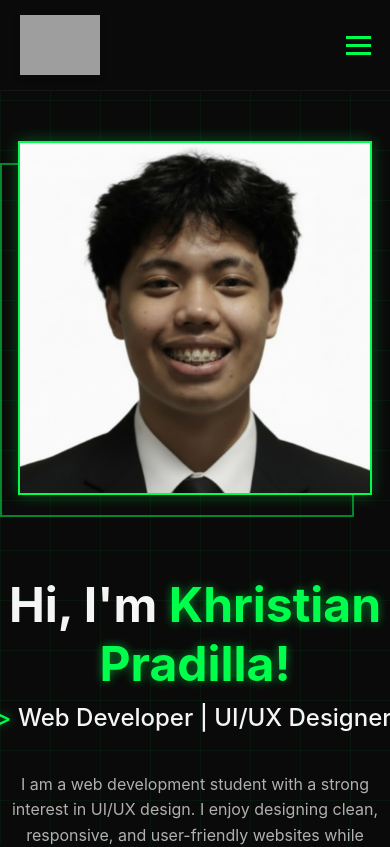
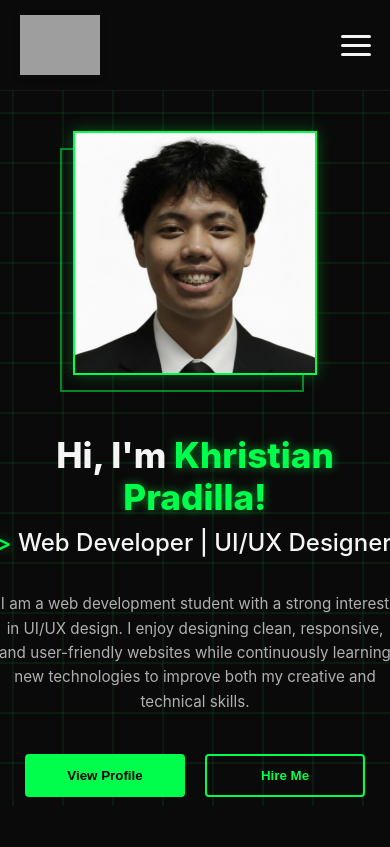
Before and after one commit to KGrahhh/WDFOL-Portfolio, an Angular app: page / in a window 390 px wide. Shown: the top 847 px of the page. Built offline with nearby package versions, Linux system fonts and the light colour scheme; grey boxes are pictures that could not be loaded.

Commit message:
Adjustments on MobileViewPort

```diff
--- a/src/app/components/navbar/navbar.css
+++ b/src/app/components/navbar/navbar.css
@@ -1,3 +1,10 @@
+/* --- VARIABLES --- */
+:root {
+  --bg-main: #ffffff;
+  --text-main: #333333;
+  --accent-color: #ff8c00;
+}
+
 /* --- NAVBAR CONTAINER --- */
 .navbar {
   display: flex;
@@ -7,6 +14,9 @@
   background-color: var(--bg-main);
   border-bottom: 1px solid rgba(128, 128, 128, 0.1);
   transition: background-color 0.3s ease;
+  position: sticky; /* Keeps the nav at the top while scrolling */
+  top: 0;
+  z-index: 1000;
 }
 
 /* --- LOGO --- */
@@ -14,43 +24,33 @@
   height: 135px;
   width: auto;
   display: block;
-  /* Adds a subtle depth to the PNG shape */
   filter: drop-shadow(0px 2px 4px rgba(0, 0, 0, 0.1));
-  /* Added a cubic-bezier for a more professional, "snappy" feel */
   transition: all 0.4s cubic-bezier(0.175, 0.885, 0.32, 1.275);
 }
 
-/* --- LOGO HOVER EFFECT --- */
 .logo-link:hover .nav-logo {
-  /* Scales up and lifts the logo slightly */
   transform: scale(1.1) translateY(-5px);
-  /* Creates a glowing aura using your theme's accent color */
   filter: drop-shadow(0px 10px 15px var(--accent-color));
 }
 
-/* --- NAV LINKS --- */
+/* --- NAV LINKS (Desktop) --- */
 .nav-links {
   list-style: none;
   display: flex;
   gap: 30px;
   margin: 0;
+  padding: 0;
 }
 
 .nav-links a {
   color: var(--text-main);
   text-decoration: none;
   font-weight: 500;
-  position: relative; /* Required for the absolute underline */
+  position: relative;
   padding: 5px 0;
   transition: color 0.3s ease;
 }
 
-.nav-links a.active {
-  color: var(--accent-color);
-  border-bottom: 2px solid var(--accent-color);
-}
-
-/* Create the underline using a pseudo-element */
 .nav-links a::after {
   content: '';
   position: absolute;
@@ -63,48 +63,85 @@
   transform: translateX(-50%);
 }
 
-.nav-links a:hover {
+.nav-links a:hover, .nav-links a.active {
   color: var(--accent-color);
 }
 
-.nav-links a:hover::after {
+.nav-links a:hover::after, .nav-links a.active::after {
   width: 100%;
 }
 
-.nav-links a.active::after {
-  width: 100%;
+/* --- BURGER TOGGLE LOGIC --- */
+.menu-toggle {
+  display: none;
 }
 
-/* --- THEME TOGGLE BUTTON --- */
-.theme-toggle {
-  margin-left: 20px;
-  padding: 5px 10px;
-  background-color: var(--accent-color);
-  color: #fff;
-  border: none;
+.burger-label {
+  display: none; /* Hidden on desktop */
+  flex-direction: column;
+  justify-content: space-between;
+  width: 30px;
+  height: 21px;
   cursor: pointer;
-  border-radius: 5px;
-  font-weight: 500;
-  transition: background-color 0.3s ease;
+  z-index: 1001; /* Above the menu links */
 }
 
-.theme-toggle:hover {
-  background-color: darkorange;
+.burger-label span {
+  display: block;
+  height: 3px;
+  width: 100%;
+  background-color: var(--text-main);
+  border-radius: 3px;
+  transition: all 0.3s ease-in-out;
 }
 
-/* --- MOBILE RESPONSIVE --- */
+/* --- BURGER X ANIMATION --- */
+.menu-toggle:checked + .burger-label span:nth-child(1) {
+  transform: translateY(9px) rotate(45deg);
+}
+
+.menu-toggle:checked + .burger-label span:nth-child(2) {
+  opacity: 0;
+  transform: translateX(-10px);
+}
+
+.menu-toggle:checked + .burger-label span:nth-child(3) {
+  transform: translateY(-9px) rotate(-45deg);
+}
+
+/* --- MOBILE RESPONSIVE (TOP DROPDOWN) --- */
 @media (max-width: 768px) {
   .nav-logo {
     height: 60px;
   }
+
   .navbar {
     padding: 10px 5%;
   }
+
+  .burger-label {
+    display: flex;
+  }
+
+  /* Slide down from top */
   .nav-links {
-    gap: 15px;
+    position: fixed;
+    top: -100%; /* Hidden above the screen */
+    left: 0;
+    width: 100%;
+    height: auto;
+    padding: 100px 0 40px 0; /* Space for the logo/burger */
+    background-color: var(--bg-main);
+    flex-direction: column;
+    align-items: center;
+    gap: 25px;
+    transition: top 0.5s cubic-bezier(0.77, 0.2, 0.05, 1);
+    box-shadow: 0 10px 20px rgba(0, 0, 0, 0.1);
+    z-index: 999;
   }
-  .theme-toggle {
-    padding: 4px 8px;
-    font-size: 14px;
+
+  /* Move to top: 0 when checked */
+  .menu-toggle:checked ~ .nav-links {
+    top: 0;
   }
 }
--- a/src/app/pages/about/about.css
+++ b/src/app/pages/about/about.css
@@ -6,17 +6,18 @@
 
 /* PROFILE SECTION */
 
-.profile-grid{
-  display:flex;
-  gap:80px;
-  align-items:center;
-  margin-bottom:100px;
+.profile-grid {
+  display: flex;
+  gap: 80px;
+  align-items: center;
+  margin-bottom: 100px;
 }
 
-.profile-image{
-  flex:0 0 350px;
-  max-width:350px;
-  position:relative;
+.profile-image {
+  flex: 0 0 350px;
+  max-width: 350px;
+  position: relative;
+  z-index: 1;
 }
 
 .image-accent-box{
@@ -156,24 +157,67 @@ body.light-theme .skill-card:hover{
   background:rgba(var(--accent-rgb),0.1);
 }
 
+/* ============================= */
 /* RESPONSIVE */
+/* ============================= */
 
 @media(max-width:992px){
 
 .profile-grid{
 flex-direction:column;
+align-items:center;
 text-align:center;
 gap:40px;
 }
 
+/* CENTER + SHRINK IMAGE */
+
+.profile-image{
+flex:none;
+max-width:220px;
+width:100%;
+margin:0 auto;
+}
+
+.image-frame {
+  width: 350px;
+  height: 350px; /* Fixed square */
+  overflow: hidden;
+  background-color: #0a0a0a;
+}
+
+.image-frame img{
+width:100%;
+height:100%;
+object-fit:cover;
+}
+
+.image-accent-box::before{
+top:12px;
+left:-12px;
+}
+
 .about-title{
-font-size:2.8rem;
+font-size:2.6rem;
+}
+
+.about-description{
+font-size:1rem;
 }
 
 }
 
 @media(max-width:480px){
 
+.profile-image{
+max-width:180px;
+}
+
+.image-frame{
+width:180px;
+height:180px;
+}
+
 .skills-grid{
 grid-template-columns:1fr;
 }
--- a/src/app/pages/about/about.html
+++ b/src/app/pages/about/about.html
@@ -19,10 +19,6 @@
 
       <p class="about-description">
         I design websites with neon colors and minimalist design elements because I want to create user experiences which users find easy to navigate. My free time gets divided between coding and playing video games. Gaming has improved my ability to think strategically while solving difficult problems under pressure which I apply in my development work.
-      </p>
-
-      <p class="about-description">
-        I also spend time researching new design styles and modern development techniques so I can continue improving and stay updated with the rapidly evolving tech industry.
       </p>
 
     </div>
--- a/src/app/pages/home/home.css
+++ b/src/app/pages/home/home.css
@@ -1,4 +1,6 @@
-/* --- LAYOUT --- */
+/* ============================= */
+/* HOME CONTAINER (HERO SECTION) */
+/* ============================= */
 .home-container {
   display: flex;
   align-items: center;
@@ -15,8 +17,9 @@
 
 /* --- TYPOGRAPHY --- */
 .greeting {
-  font-size: 3rem;
+  font-size: 3.5rem; /* Slightly larger for impact */
   margin-bottom: 10px;
+  font-weight: 800;
 }
 
 .role-title {
@@ -42,12 +45,15 @@
   text-shadow: 0 0 10px rgba(var(--accent-rgb), 0.5);
 }
 
-/* --- HERO VISUAL (The "About" Style Profile) --- */
+/* ============================= */
+/* HERO VISUAL (PROFILE IMAGE)   */
+/* ============================= */
 .hero-visual {
   flex: 0 0 350px;
   max-width: 350px;
   position: relative;
   z-index: 1;
+  transition: all 0.4s ease;
 }
 
 .visual-wrapper {
@@ -57,7 +63,7 @@
   align-items: center;
 }
 
-/* The primary neon border box */
+/* Primary neon border box */
 .image-accent-box {
   position: relative;
   border: 2px solid var(--accent-color);
@@ -65,7 +71,7 @@
   line-height: 0;
 }
 
-/* The secondary offset border (The "Ghost" box) */
+/* Secondary offset "Ghost" box */
 .image-accent-box::before {
   content: "";
   position: absolute;
@@ -78,7 +84,7 @@
   transition: all 0.4s ease;
 }
 
-/* INTERACTION: Moves the offset border and zooms image */
+/* Interaction: Moves the offset border */
 .hero-visual:hover .image-accent-box::before {
   top: 10px;
   left: -10px;
@@ -90,7 +96,7 @@
   height: 350px;
   overflow: hidden;
   display: block;
-  background-color: #0a0a0a; /* Matches your background */
+  background-color: #0a0a0a;
 }
 
 .image-frame img {
@@ -121,6 +127,75 @@
   cursor: pointer;
   font-weight: 600;
   transition: all 0.3s ease;
+  border-radius: 4px;
+}
+
+.btn-primary {
+  background-color: var(--accent-color);
+  color: #000;
+  border: none;
+}
+
+.btn-outline {
+  background: transparent;
+  border: 2px solid var(--accent-color);
+  color: var(--accent-color);
+}
+
+.btn-primary:hover, .btn-outline:hover {
+  transform: translateY(-3px);
+  box-shadow: 0 5px 15px rgba(var(--accent-rgb), 0.4);
+}
+
+/* ============================= */
+/* RESPONSIVENESS (MOBILE)       */
+/* ============================= */
+@media (max-width: 992px) {
+  .home-container {
+    flex-direction: column-reverse; /* Text below image */
+    text-align: center;
+    padding-top: 40px;
+    gap: 30px;
+  }
+
+  .hero-content {
+    display: flex;
+    flex-direction: column;
+    align-items: center;
+  }
+
+  .greeting {
+    font-size: 2.2rem; /* Scaled down for mobile */
+  }
+
+  .description {
+    margin-left: auto;
+    margin-right: auto;
+    font-size: 0.95rem;
+  }
+
+  /* SMALLER IMAGE SCALING */
+  .hero-visual {
+    flex: 0 0 240px;
+    max-width: 240px;
+    margin: 0 auto;
+  }
+
+  .image-frame {
+    width: 240px;
+    height: 240px;
+  }
+
+  /* Adjusted ghost box for smaller scale */
+  .image-accent-box::before {
+    top: 15px;
+    left: -15px;
+  }
+
+  .cta-group {
+    justify-content: center;
+    width: 100%;
+  }
 }
 
 /* --- ANIMATIONS --- */
@@ -133,21 +208,3 @@
   from { width: 0 }
   to { width: 100% }
 }
-
-/* --- RESPONSIVENESS --- */
-@media (max-width: 992px) {
-  .home-container {
-    flex-direction: column-reverse;
-    text-align: center;
-    padding-top: 50px;
-  }
-
-  .description {
-    margin-left: auto;
-    margin-right: auto;
-  }
-
-  .cta-group {
-    justify-content: center;
-  }
-}
--- a/src/styles.css
+++ b/src/styles.css
@@ -31,17 +31,34 @@ body {
   position: relative;
 }
 
+/* ============================= */
+/* MOVING BACKGROUND GRID        */
+/* ============================= */
 body::before {
   content: "";
   position: fixed;
   top: 0; left: 0;
   width: 100%; height: 100%;
   background-image:
-    linear-gradient(rgba(var(--accent-rgb), 0.05) 1px, transparent 1px),
-    linear-gradient(90deg, rgba(var(--accent-rgb), 0.05) 1px, transparent 1px);
+    linear-gradient(rgba(var(--accent-rgb), 0.15) 1px, transparent 1px),
+    linear-gradient(90deg, rgba(var(--accent-rgb), 0.15) 1px, transparent 1px);
   background-size: 50px 50px;
   z-index: -2;
   pointer-events: none;
+
+  /* Add the animation here */
+  animation: grid-move 20s linear infinite;
+}
+
+/* Define the movement */
+@keyframes grid-move {
+  from {
+    background-position: 0 0;
+  }
+  to {
+    /* Moving 50px ensures a seamless loop because it matches background-size */
+    background-position: 50px 50px;
+  }
 }
 
 /* ============================= */
@@ -255,6 +272,16 @@ body::before {
 
 .dark-choice { background-color: transparent; }
 
+/* Specifically target the dark choice circle when light theme is active */
+body.light-theme .dark-choice {
+  background-color: #000000 !important;
+}
+
+/* Optional: If you want it to stay dark but slightly see-through in Dark Mode */
+body:not(.light-theme) .dark-choice {
+  background-color: transparent;
+}
+
 /* ============================= */
 /* BUTTONS & UTILS               */
 /* ============================= */
```
Also changed, not shown: src/app/pages/projects/projects.css (+69 -24 lines).
